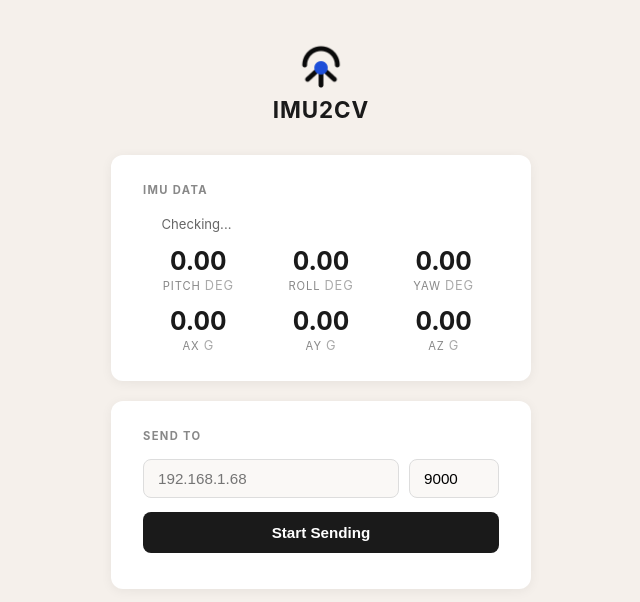
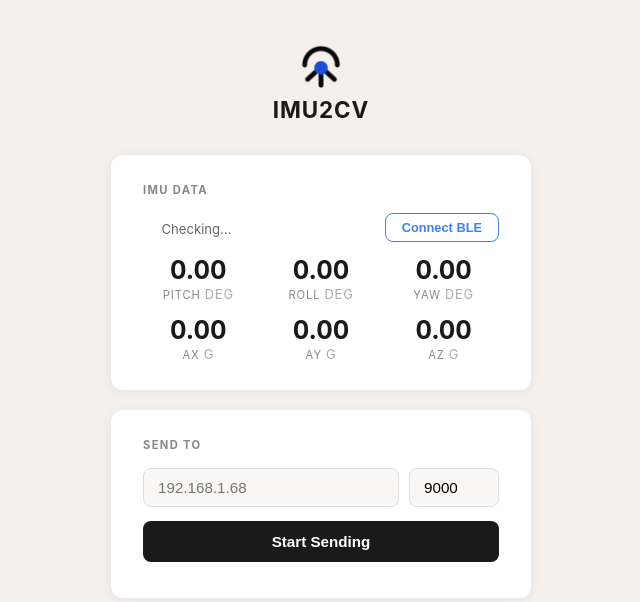
Before and after one commit to FerasSawan/PI-send-imu, a Flask app: page / in a window 1280 px wide. Shown: the top 602 px of the page, without its empty margins (319-959 px from the left). Run offline with Flask 3, Linux system fonts and the light colour scheme; data that the repository does not hold is empty; parts of the project's set-up code (start-up, migrations or seed data) failed here and were passed over.

Commit message:
Add manual BLE connect/disconnect — no more auto-lock
BLE no longer auto-connects on startup. Added Connect/Disconnect
button in the web UI so you can manually control the BLE connection
and free the IMU for other devices when not in use.

Co-Authored-By: Claude Sonnet 4.6 <noreply@anthropic.com>

```diff
--- a/app.py
+++ b/app.py
@@ -11,6 +11,7 @@ import struct
 import threading
 import time
 from queue import Queue, Empty
+from typing import Optional
 
 from flask import Flask, render_template, request, jsonify, Response
 
@@ -33,7 +34,10 @@ state = {
     "pitch": 0.0, "roll": 0.0, "yaw": 0.0,
     "ax": 0.0, "ay": 0.0, "az": 0.0,
     "transport": "",
+    "ble_connecting": False,
 }
+
+_ble: Optional[BLETransport] = None
 
 _lock = threading.Lock()
 _udp_sock = None
@@ -103,7 +107,7 @@ def _imu_loop_usb():
 def _ble_state_poller(ble: BLETransport):
     """Background thread that reads BLE parser and updates shared state."""
     with _lock:
-        state["transport"] = "BLE (scanning...)"
+        state["transport"] = "BLE (disconnected)"
 
     while not _stop_event.is_set():
         p = ble.parser
@@ -111,12 +115,14 @@ def _ble_state_poller(ble: BLETransport):
         ax, ay, az = p.ax, p.ay, p.az
         imu_ok = ble.connected and ble.last_data_age <= FRAME_STALE_SEC
 
-        if ble.connected:
-            with _lock:
+        with _lock:
+            state["ble_connecting"] = ble.connecting
+            if ble.connected:
                 state["transport"] = f"BLE ({ble.device_name or ble.device_addr})"
-        elif not imu_ok:
-            with _lock:
+            elif ble.connecting:
                 state["transport"] = "BLE (scanning...)"
+            else:
+                state["transport"] = "BLE (disconnected)"
 
         _update_state(imu_ok, pitch, roll, yaw, ax, ay, az)
         time.sleep(1.0 / REFRESH_HZ)
@@ -156,6 +162,7 @@ def _update_state(imu_ok, pitch, roll, yaw, ax, ay, az):
         "target_port": state["target_port"],
         "seq": state["seq"],
         "transport": state["transport"],
+        "ble_connecting": state.get("ble_connecting", False),
     })
 
 
@@ -201,6 +208,24 @@ def stop_sending():
     return jsonify({"ok": True})
 
 
+@app.route("/api/ble/connect", methods=["POST"])
+def ble_connect():
+    if _ble is None:
+        return jsonify({"error": "BLE not available in USB mode"}), 400
+    if _ble.connected:
+        return jsonify({"error": "Already connected"}), 400
+    _ble.connect()
+    return jsonify({"ok": True})
+
+
+@app.route("/api/ble/disconnect", methods=["POST"])
+def ble_disconnect():
+    if _ble is None:
+        return jsonify({"error": "BLE not available in USB mode"}), 400
+    _ble.disconnect()
+    return jsonify({"ok": True})
+
+
 @app.route("/api/stream")
 def stream():
     q: Queue = Queue(maxsize=50)
@@ -224,17 +249,18 @@ def stream():
 
 if __name__ == "__main__":
     if MODE in ("ble", "auto"):
-        ble = BLETransport()
+        _ble = BLETransport()
         # State poller in background thread
-        threading.Thread(target=_ble_state_poller, args=(ble,), daemon=True).start()
+        threading.Thread(target=_ble_state_poller, args=(_ble,), daemon=True).start()
         # Flask in background thread
         threading.Thread(target=lambda: app.run(host="0.0.0.0", port=2323, threaded=True),
                          daemon=True).start()
-        # BLE must run in main thread (BlueZ/D-Bus requirement)
+        # BLE event loop in main thread (BlueZ/D-Bus requirement)
+        # Does NOT auto-connect — user must click Connect in the UI
         try:
-            ble.run_forever()
+            _ble.run_forever()
         except KeyboardInterrupt:
-            ble.stop()
+            _ble.stop()
     else:
         threading.Thread(target=_imu_loop_usb, daemon=True).start()
         app.run(host="0.0.0.0", port=2323, threaded=True)
--- a/ble_transport.py
+++ b/ble_transport.py
@@ -3,7 +3,8 @@
 Scans for devices advertising the WitMotion service, connects, subscribes
 to notifications, and feeds raw bytes into a WT901Parser.
 
-Uses the main-thread asyncio loop (required by BlueZ/D-Bus on Linux).
+Connection is manual — call connect() / disconnect() from any thread.
+The asyncio event loop runs in the main thread (required by BlueZ/D-Bus).
 """
 
 from __future__ import annotations
@@ -27,7 +28,8 @@ CONNECT_TIMEOUT = 10.0
 class BLETransport:
     """Manages a BLE connection to a WT901BLE.
 
-    call run_forever() from the main thread (it blocks).
+    call run_forever() from the main thread (it keeps the asyncio loop alive).
+    Use connect() / disconnect() from any thread to control the connection.
     Read .parser, .connected, .last_data_age from any thread.
     """
 
@@ -36,11 +38,16 @@ class BLETransport:
         self._target_addr = target_addr
         self.parser = WT901Parser()
         self.connected = False
+        self.connecting = False
         self.device_name: str = ""
         self.device_addr: str = ""
         self._last_data_time = 0.0
         self._lock = threading.Lock()
         self._stop = False
+        self._loop: Optional[asyncio.AbstractEventLoop] = None
+        self._connect_requested = False
+        self._disconnect_requested = False
+        self._client: Optional[BleakClient] = None
 
     @property
     def last_data_age(self) -> float:
@@ -52,40 +59,68 @@ class BLETransport:
     def stop(self):
         self._stop = True
 
+    def connect(self):
+        """Request a BLE connection (thread-safe)."""
+        self._connect_requested = True
+
+    def disconnect(self):
+        """Request a BLE disconnection (thread-safe)."""
+        self._disconnect_requested = True
+
     def run_forever(self):
-        """Block the calling thread (must be main) running BLE."""
+        """Block the calling thread (must be main) running BLE event loop."""
         asyncio.run(self._main())
 
     async def _main(self):
+        self._loop = asyncio.get_running_loop()
         while not self._stop:
-            try:
-                addr = await self._find_device()
-                if not addr:
-                    await asyncio.sleep(2.0)
-                    continue
-
-                async with BleakClient(addr, timeout=CONNECT_TIMEOUT) as client:
-                    with self._lock:
-                        self.connected = True
-                    self.parser = WT901Parser()
-
-                    await client.start_notify(NOTIFY_CHAR, self._on_notify)
-
-                    while not self._stop and client.is_connected:
-                        await asyncio.sleep(0.5)
-
+            if self._disconnect_requested:
+                self._disconnect_requested = False
+                if self._client and self._client.is_connected:
                     try:
-                        await client.stop_notify(NOTIFY_CHAR)
+                        await self._client.stop_notify(NOTIFY_CHAR)
                     except Exception:
                         pass
-
-            except Exception:
-                pass
-            finally:
+                    try:
+                        await self._client.disconnect()
+                    except Exception:
+                        pass
+                    self._client = None
                 with self._lock:
                     self.connected = False
-                if not self._stop:
-                    await asyncio.sleep(2.0)
+                    self.connecting = False
+
+            if self._connect_requested:
+                self._connect_requested = False
+                if not self.connected:
+                    with self._lock:
+                        self.connecting = True
+                    try:
+                        addr = await self._find_device()
+                        if addr:
+                            client = BleakClient(addr, timeout=CONNECT_TIMEOUT)
+                            await client.connect()
+                            self._client = client
+                            self.parser = WT901Parser()
+                            await client.start_notify(NOTIFY_CHAR, self._on_notify)
+                            with self._lock:
+                                self.connected = True
+                                self.connecting = False
+                        else:
+                            with self._lock:
+                                self.connecting = False
+                    except Exception:
+                        with self._lock:
+                            self.connected = False
+                            self.connecting = False
+
+            # Check if connection dropped
+            if self.connected and self._client and not self._client.is_connected:
+                self._client = None
+                with self._lock:
+                    self.connected = False
+
+            await asyncio.sleep(0.3)
 
     async def _find_device(self) -> Optional[str]:
         if self._target_addr:
--- a/templates/index.html
+++ b/templates/index.html
@@ -120,6 +120,24 @@
   }
 
   .seq { font-variant-numeric: tabular-nums; font-size: 0.75rem; color: #aaa; margin-top: 8px; text-align: right; }
+
+  .btn-ble {
+    padding: 6px 16px;
+    border: 1.5px solid #3b82f6;
+    border-radius: 8px;
+    font-size: 0.8rem;
+    font-weight: 600;
+    cursor: pointer;
+    background: #fff;
+    color: #3b82f6;
+    transition: all 0.2s;
+    white-space: nowrap;
+  }
+  .btn-ble:hover { background: #3b82f6; color: #fff; }
+  .btn-ble.connected { border-color: #ef4444; color: #ef4444; }
+  .btn-ble.connected:hover { background: #ef4444; color: #fff; }
+  .btn-ble.connecting { border-color: #f59e0b; color: #f59e0b; cursor: wait; }
+  .btn-ble:disabled { opacity: 0.5; cursor: not-allowed; }
 </style>
 </head>
 <body>
@@ -129,10 +147,13 @@
 
 <div class="card">
   <h2>IMU Data</h2>
-  <div style="margin-bottom: 12px;">
-    <span class="status-dot" id="imuDot"></span>
-    <span class="status-text" id="imuStatus">Checking...</span>
-    <span class="status-text" id="transport" style="margin-left: 12px; opacity: 0.6;"></span>
+  <div style="margin-bottom: 12px; display: flex; align-items: center; justify-content: space-between;">
+    <div>
+      <span class="status-dot" id="imuDot"></span>
+      <span class="status-text" id="imuStatus">Checking...</span>
+      <span class="status-text" id="transport" style="margin-left: 12px; opacity: 0.6;"></span>
+    </div>
+    <button class="btn-ble" id="bleBtn" onclick="toggleBle()">Connect BLE</button>
   </div>
   <div class="imu-grid">
     <div><div class="imu-val" id="pitch">0.00</div><div class="imu-label">Pitch <span class="imu-unit">deg</span></div></div>
@@ -162,6 +183,31 @@
 
 <script>
 let sending = false;
+let bleConnected = false;
+let bleConnecting = false;
+
+function toggleBle() {
+  if (bleConnecting) return;
+  if (bleConnected) {
+    fetch("/api/ble/disconnect", {method: "POST"});
+  } else {
+    fetch("/api/ble/connect", {method: "POST"});
+  }
+}
+
+function updateBleBtn() {
+  const btn = document.getElementById("bleBtn");
+  if (bleConnecting) {
+    btn.textContent = "Scanning...";
+    btn.className = "btn-ble connecting";
+  } else if (bleConnected) {
+    btn.textContent = "Disconnect BLE";
+    btn.className = "btn-ble connected";
+  } else {
+    btn.textContent = "Connect BLE";
+    btn.className = "btn-ble";
+  }
+}
 
 function toggle() {
   sending ? stop() : start();
@@ -224,6 +270,10 @@ es.onmessage = (e) => {
   }
   document.getElementById("transport").textContent = d.transport || "";
 
+  bleConnected = d.imu_connected;
+  bleConnecting = d.ble_connecting || false;
+  updateBleBtn();
+
   if (d.sending) {
     sending = true;
     document.getElementById("seqDisplay").textContent = "packets: " + d.seq;
```
